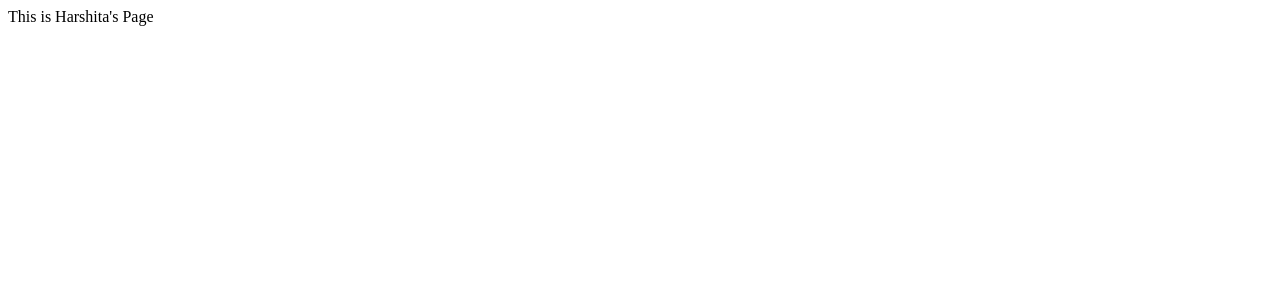
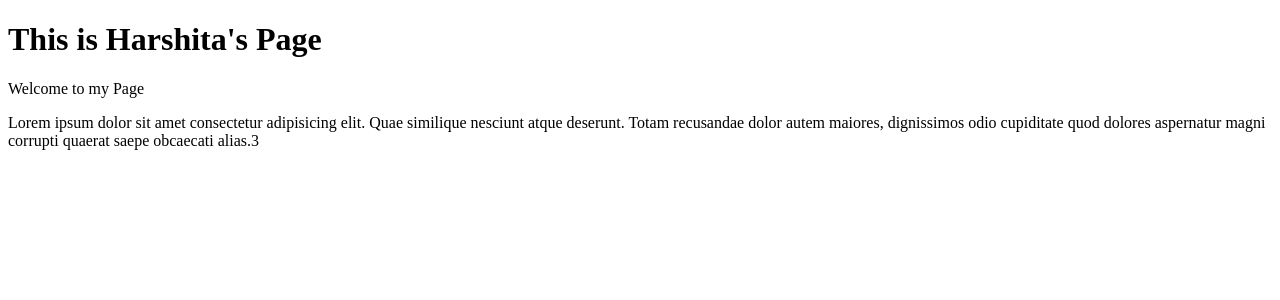
Before and after one commit to dishatiwari1109/jai_ho, a React (Vite) app: page /harshita in a window 1280 px wide. Shown: the top 300 px of the page. Built offline with nearby package versions, Linux system fonts and the light colour scheme.

Commit message:
Updated harshita page

```diff
--- a/src/components/Harshita.jsx
+++ b/src/components/Harshita.jsx
@@ -2,7 +2,11 @@ import React from 'react'
 
 const Harshita = () => {
   return (
-    <div>This is Harshita's Page</div>
+    <div>
+      <h1>This is Harshita's Page</h1>
+      <p>Welcome to my Page</p>
+      <p>Lorem ipsum dolor sit amet consectetur adipisicing elit. Quae similique nesciunt atque deserunt. Totam recusandae dolor autem maiores, dignissimos odio cupiditate quod dolores aspernatur magni corrupti quaerat saepe obcaecati alias.3 </p>
+    </div>
   )
 }
 
```
